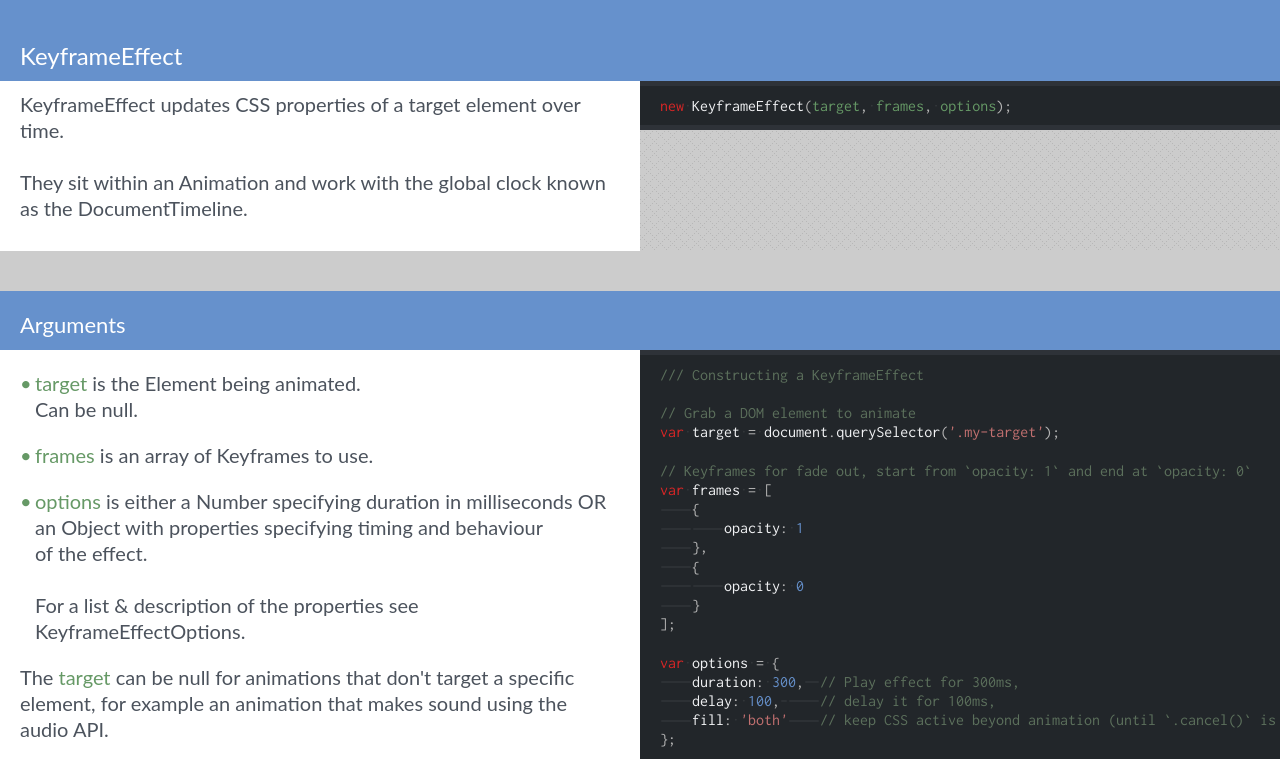
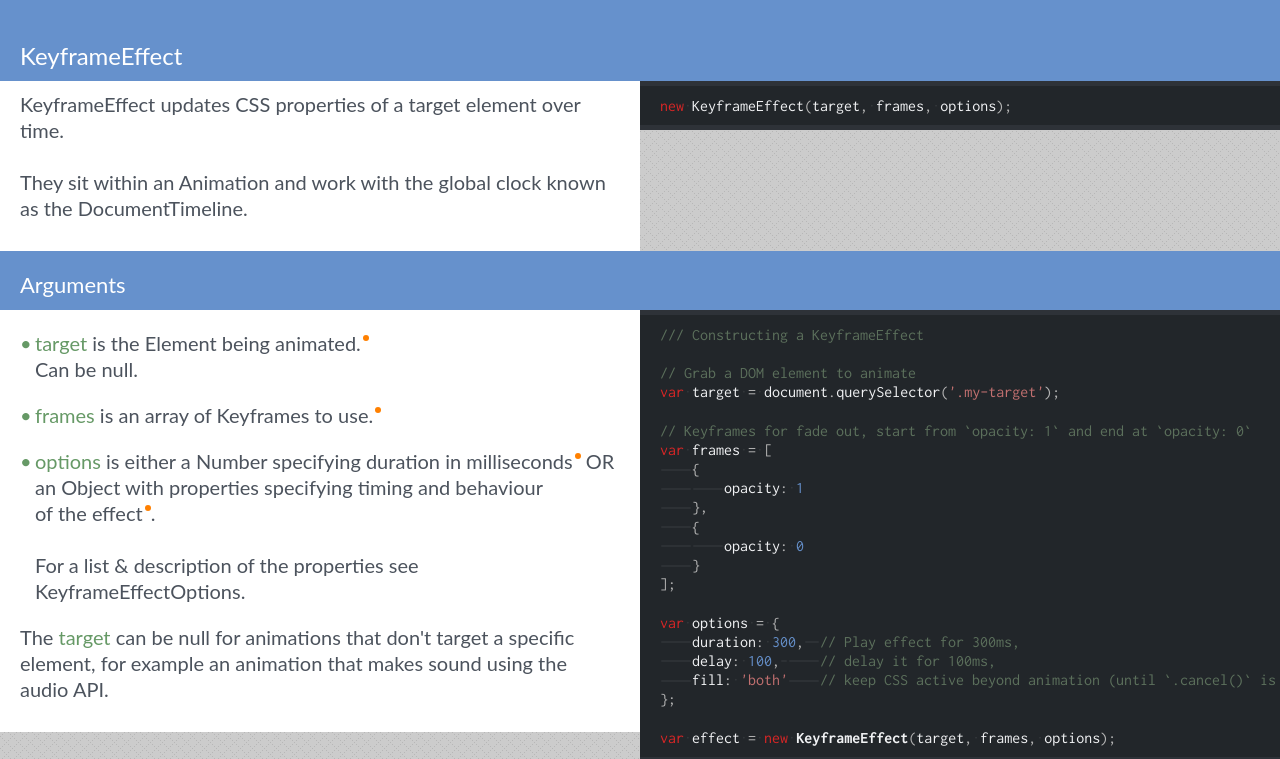
Before and after one commit to choreography/waapi-old, a website: page frontend/index.html in a window 1280 px wide. Shown: the part 41-800 px from the top of the page. Drawn offline with Linux system fonts and the light colour scheme; a web font is replaced by a local one.

Commit message:
Attempt at cleaning up ux of high-lights

```diff
--- a/frontend/index.html
+++ b/frontend/index.html
@@ -51,7 +51,7 @@
 				</p>
 			</div>
 			<div class="code">
-				<code class="block topdog"><span class="keyword">new</span> <h2 class="function">KeyframeEffect</h2><span class="syntax">(</span><span class="argument">target</span><span class="syntax">,</span> <span class="argument">frames</span><span class="syntax">,</span> <span class="argument">options</span><span class="syntax">);</span></code>
+				<code class="block topdog">new <h2>KeyframeEffect</h2>(target, frames, options);</code>
 			</div>
 		</div>
 
--- a/frontend/style.css
+++ b/frontend/style.css
@@ -2,13 +2,29 @@ h1, h2, h3, h4 { margin: 0 }
 ::selection { background: hsla(30, 100%, 50%, 0.8); color: white; }
 ::-moz-selection { background: hsla(30, 100%, 50%, 0.8); color: white; }
 
-high-light { display: inline }
+high-light { display: inline;}
 /*high-light.on {
 	padding: 1px 2px;
 	border-radius: 4px;
 	margin: -1px -2px;
 	background: hsla(30, 100%, 50%, 0.2);
 }*/
+
+div.prose high-light:after {
+	content: '';
+	display: inline-block;
+	box-sizing: border-box;
+	width: .3em;
+	height: .3em;
+	border-radius: 100%;
+	margin-left: 2px;
+	background: hsl(30, 100%, 50%);
+	vertical-align: .5em;
+}
+
+div.prose high-light.on:after {
+	visibility: hidden;
+}
 
 div.prose high-light.on {
 	padding: 1px 2px;
@@ -108,6 +124,7 @@ button.clear {
 code.block {
 	position: relative;
 	display: block;
+	overflow-x: scroll;
 	padding: 10px 20px;
 	margin: 5px 0px;
 	background: hsl(215, 10%, 15%);
@@ -274,46 +291,7 @@ button.divider:active {
 	}
 }
 
-/*@media only screen and (max-width: 1000px) {
-	article.interface {
-		overflow: scroll;
-	}
 
-	div.mirror {
-		white-space: nowrap;
-	}
-
-	div.prose,
-	div.code {
-		width: 500px !important;
-		white-space: normal;
-	}
-
-	h2.herald, h3.signal {
-		width: 1000px;
-	}
-
-	button.divider {
-		display: none;
-	}
-}
-
-@media only screen and (max-width: 500px) {
-	div.mirror {
-		width: 100%;
-		white-space: nowrap;
-	}
-
-	div.prose,
-	div.code {
-		width: 100% !important;
-		white-space: normal;
-	}
-
-	button.divider {
-		display: none;
-	}
-}*/
 
 
 
@@ -337,7 +315,6 @@ h2.herald {
 h3.signal {
 	display: block;
 	padding: 20px 20px 10px;
-	margin-top: 40px;
 	background: hsl(215, 50%, 60%);
 	color: white;
 	font-size: 22px;
```
